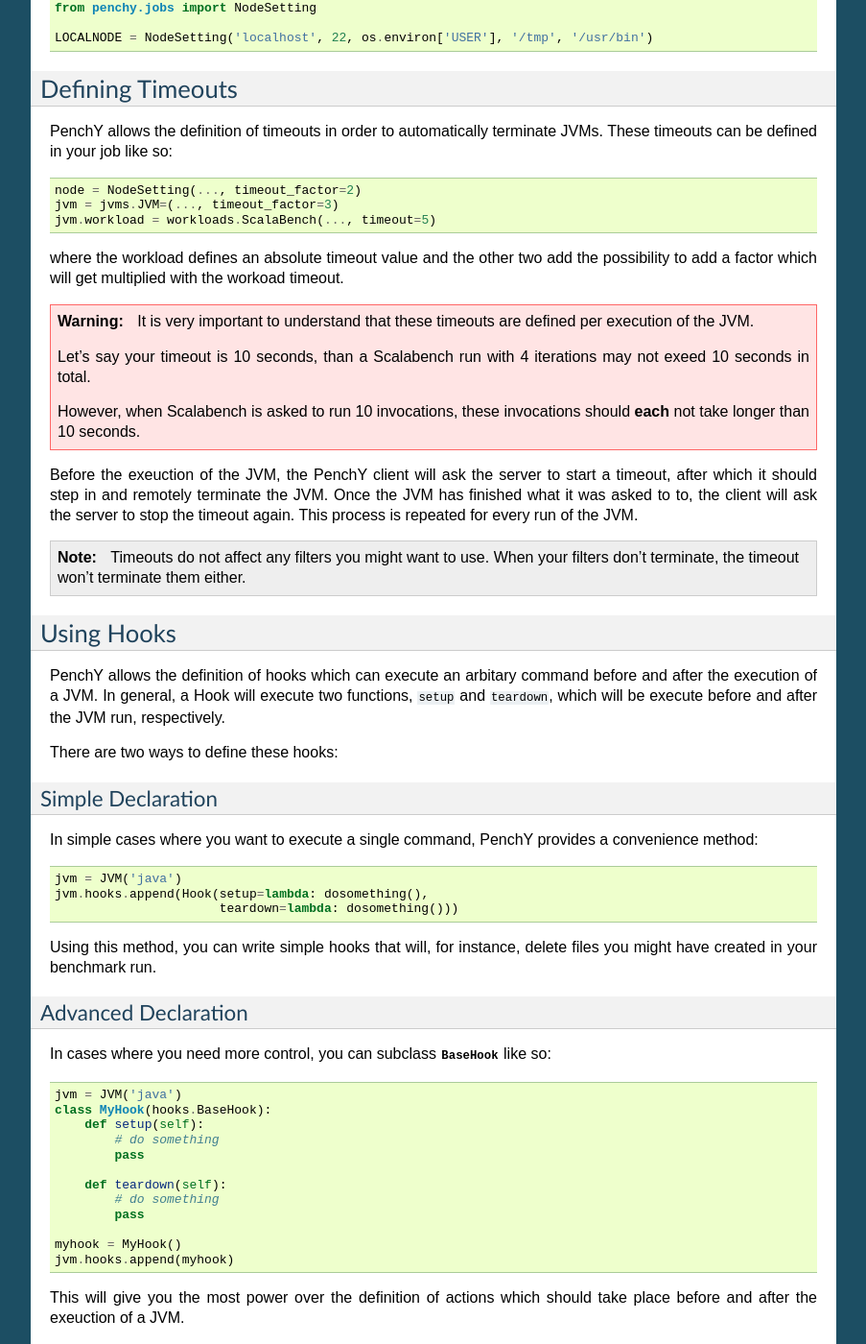
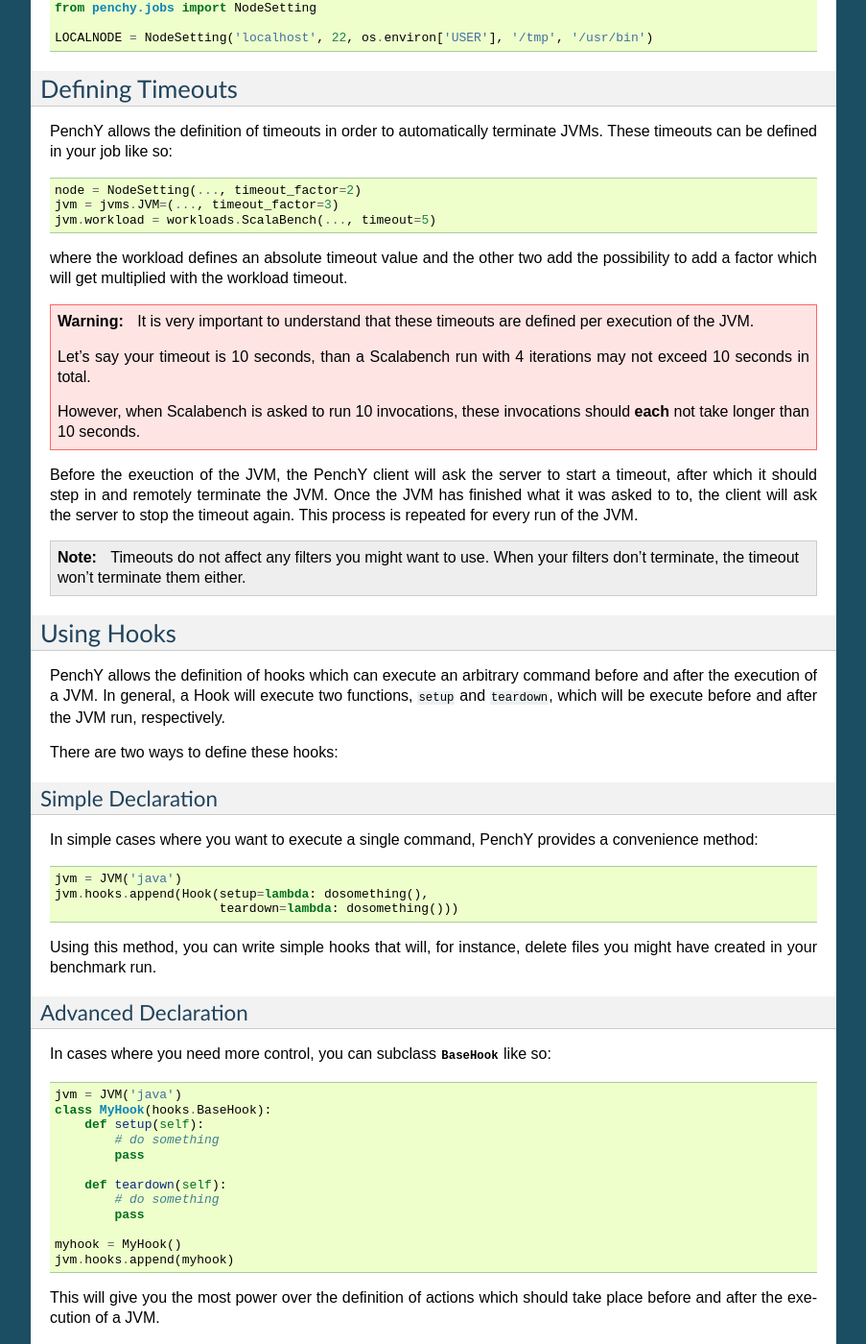
Before and after one commit to fhirschmann/penchy, a Sphinx documentation site: the page built from docs/job.rst, in a window 1280 px wide and 1400 px high, scrolled down 5654 px. Shown: the whole window at 96% size, without its empty margins (198-1101 px from the left). Built offline with Sphinx 7.4.7, drawn with Linux system fonts in a browser that asks for light colours; formulas are drawn with MathJax 3.

Commit message:
docs.job: Fix typos.
Signed-off-by: Michael Markert <markert.michael@googlemail.com>

```diff
--- a/docs/job.rst
+++ b/docs/job.rst
@@ -304,7 +304,7 @@ terminate JVMs. These timeouts can be defined in your job like so::
 
 where the workload defines an absolute timeout value and the other
 two add the possibility to add a factor which will get multiplied
-with the workoad timeout.
+with the workload timeout.
 
 .. warning::
 
@@ -312,7 +312,7 @@ with the workoad timeout.
     per execution of the JVM.
 
     Let's say your timeout is 10 seconds, than a Scalabench run with
-    4 iterations may not exeed 10 seconds in total.
+    4 iterations may not exceed 10 seconds in total.
 
     However, when Scalabench is asked to run 10 invocations, these
     invocations should **each** not take longer than 10 seconds.
@@ -332,7 +332,7 @@ for every run of the JVM.
 Using Hooks
 ===========
 
-PenchY allows the definition of hooks which can execute an arbitary
+PenchY allows the definition of hooks which can execute an arbitrary
 command before and after the execution of a JVM. In general, a Hook
 will execute two functions, ``setup`` and ``teardown``, which will
 be execute before and after the JVM run, respectively.
@@ -372,7 +372,7 @@ In cases where you need more control, you can subclass
     jvm.hooks.append(myhook)
 
 This will give you the most power over the definition of actions which
-should take place before and after the exeuction of a JVM.
+should take place before and after the execution of a JVM.
 
 Execution Hook
 --------------
```
